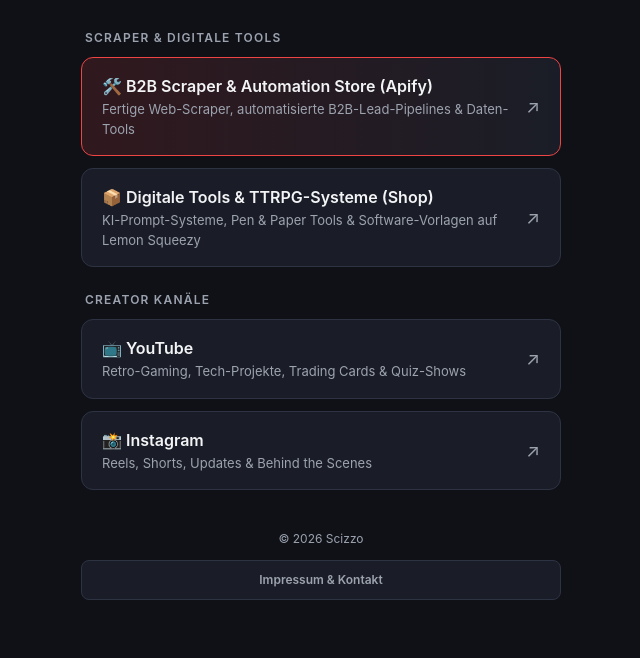
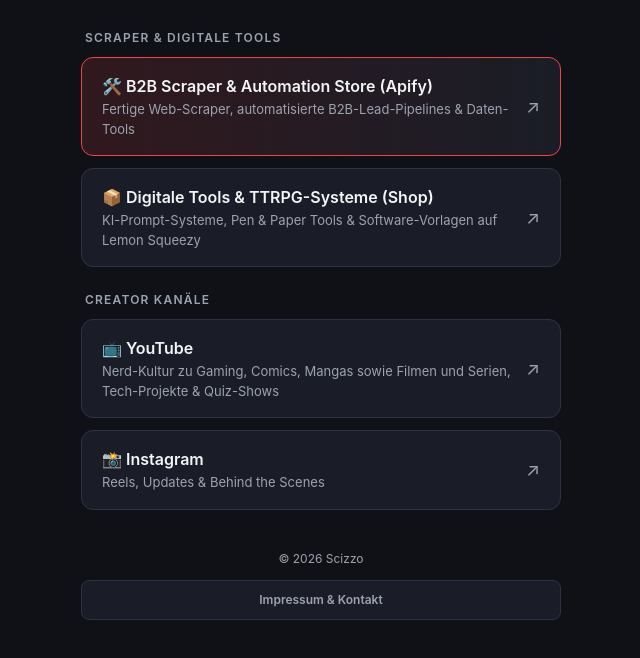
Before and after one commit to heyscizzo/heyscizzo.github.io, a plain HTML site: page index.html in a window 1280 px wide. Shown: the part 216-874 px from the top of the page, without its empty margins (319-959 px from the left). Drawn offline with Linux system fonts and the light colour scheme.

Commit message:
Update index.html

```diff
--- a/index.html
+++ b/index.html
@@ -188,7 +188,7 @@
         <a href="https://www.youtube.com/@Scizzo" target="_blank" rel="noopener" class="link-card">
             <div class="link-content">
                 <span class="link-title">📺 YouTube</span>
-                <span class="link-desc">Retro-Gaming, Tech-Projekte, Trading Cards & Quiz-Shows</span>
+                <span class="link-desc">Nerd-Kultur zu Gaming, Comics, Mangas sowie Filmen und Serien, Tech-Projekte & Quiz-Shows</span>
             </div>
             <span class="arrow">↗</span>
         </a>
@@ -197,7 +197,7 @@
         <a href="https://www.instagram.com/heyscizzo" target="_blank" rel="noopener" class="link-card">
             <div class="link-content">
                 <span class="link-title">📸 Instagram</span>
-                <span class="link-desc">Reels, Shorts, Updates & Behind the Scenes</span>
+                <span class="link-desc">Reels, Updates & Behind the Scenes</span>
             </div>
             <span class="arrow">↗</span>
         </a>
```
